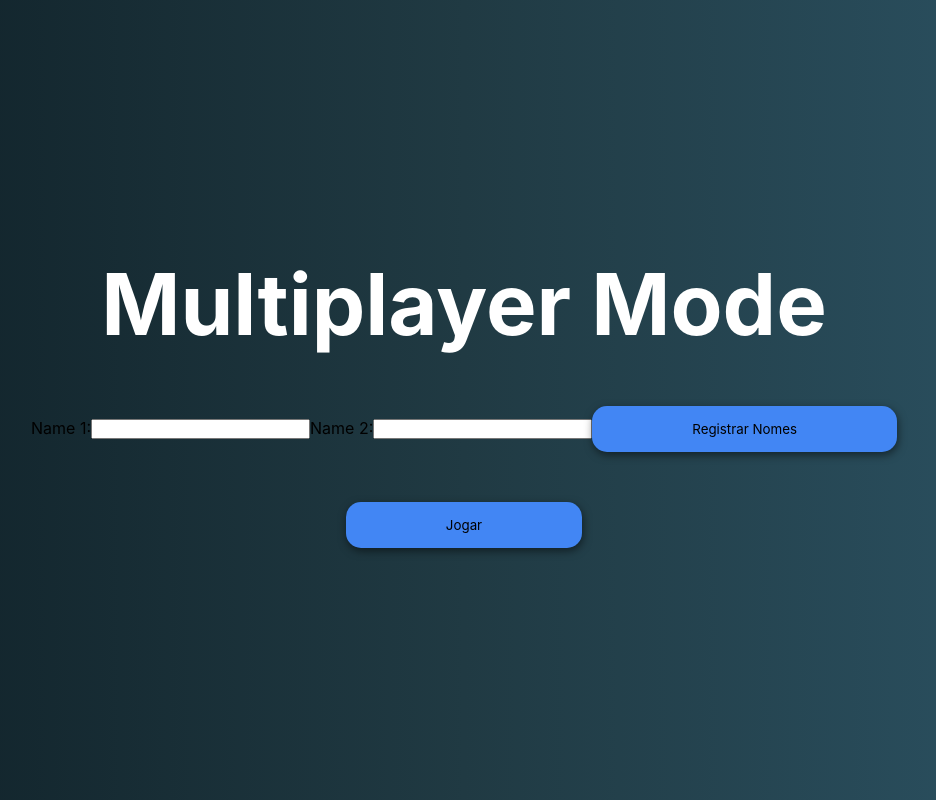
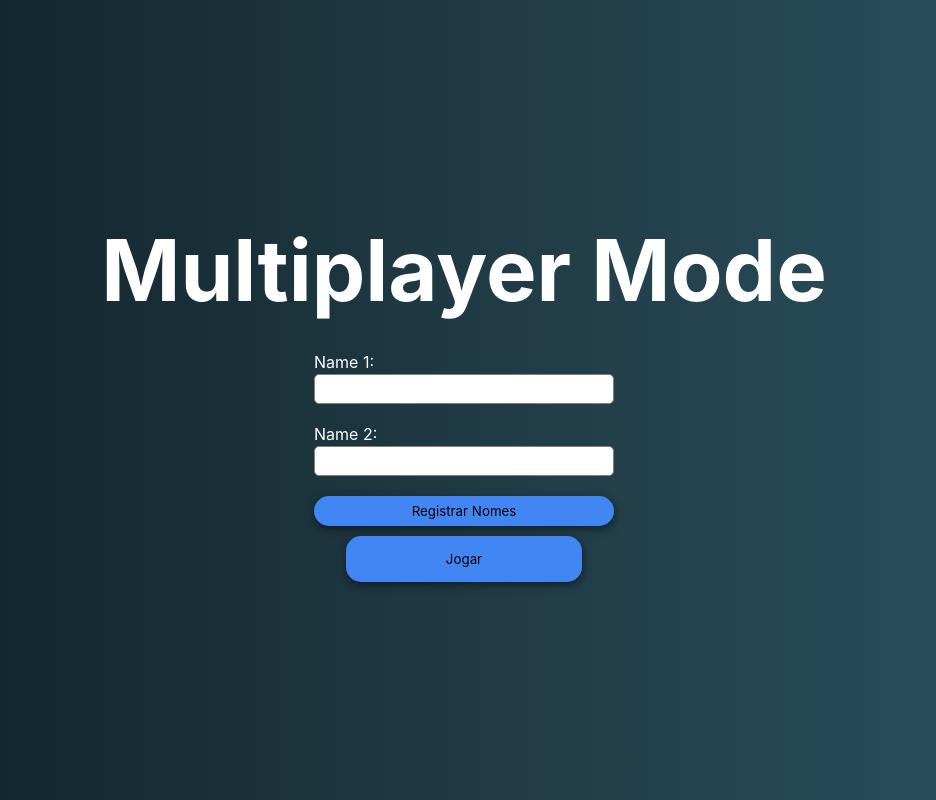
Before and after one commit to italoCesarSilvaOliveira/project_react, a React (Create React App) app: page /Users in a window 1280 px wide. Shown: the whole page, without its empty margins (176-1112 px from the left). Built offline with nearby package versions, Linux system fonts and the light colour scheme.

Commit message:
Tentativa | Compartilhar Variável

```diff
--- a/src/components/Board.js
+++ b/src/components/Board.js
@@ -2,7 +2,7 @@ import React from "react";
 import Palito from "../components/Palito";
 
 class Board extends React.Component {
-  constructor() {
+  constructor({name}) {
     super();
     this.tamanhoColunas = [1, 2, 3, 4, 3, 2, 1];
   }
--- a/src/components/Main.js
+++ b/src/components/Main.js
@@ -36,7 +36,7 @@ export const ContainerPage = styled.div`
 
 .button {
   background-color: #4286f4;
-  margin: 50px 0 0;
+  margin: 3 0px 0 0;
   padding: 15px 100px;
   border-radius: 15px;
   border: 0;
--- a/src/components/Registro.js
+++ b/src/components/Registro.js
@@ -1,41 +1,36 @@
 import React, { useState } from "react";
 import { Link } from "react-router-dom";
-import { Formulario } from "./Main.js"
+import { Formulario } from "./Main.js";
+import { RegistroCSS } from "./RegistroCSS";
 
 function Registro() {
+  const [player1, setPlayer1] = useState("");
+  const [player2, setPlayer2] = useState("");
 
-    const [player1, setPlayer1] = useState('');
-    const [player2, setPlayer2] = useState('');
-
-
-    const handleSubmit = event => {
-        alert('A name was submitted: ' + player1 + " and " + player2);
+  const handleSubmit = (event) => {
+    alert("A name was submitted: " + player1 + " and " + player2);
 
     event.preventDefault();
-    }
-
+  };
 
   return (
+    <RegistroCSS>
       <div className="formulario">
-<form onSubmit={handleSubmit}>
-                <label>
+        <form onSubmit={handleSubmit} className="form">
+          <label className="label_">
             Name 1:
             <input type="text" onChange={(e) => setPlayer1(e.target.value)} />
           </label>
-                <label>
+          <label className="label_">
             Name 2:
             <input type="text" onChange={(e) => setPlayer2(e.target.value)} />
           </label>
 
           <input className="button" type="submit" value="Registrar Nomes" />
-
         </form>
       </div>
-
-
-
+    </RegistroCSS>
   );
-
 }
 
 export default Registro;
--- /dev/null
+++ b/src/components/RegistroCSS.js
@@ -0,0 +1,36 @@
+import styled from "styled-components";
+
+export const Formulario = styled.div``;
+
+export const RegistroCSS = styled.div`
+  .form {
+    display: flex;
+    flex-direction: column;
+    gap: 20px;
+    margin-top: 30px;
+    justify-content: center;
+    align-items: center;
+  }
+
+  .label_{
+    display: flex;
+    flex-direction: column;
+    gap: 2px;
+    color: white;
+  }
+
+  input {
+    border-radius: 5px;
+    border: 1px solid gray;
+    height: 30px;
+    width: 300px;
+  }
+
+  .button {
+    display: flex;
+    align-itens: center;
+    justify-content: center;
+    padding: 0 40px 0;
+    margin-bottom: 10px;
+  }
+`;
--- /dev/null
+++ b/src/components/Titulo.js
@@ -0,0 +1,9 @@
+import React from "react";
+
+function Titulo({name}) {
+  return (
+    <h1 className="title">Vez de {name} </h1>
+  )
+}
+
+export default Titulo;
--- a/src/pages/Main/index.js
+++ b/src/pages/Main/index.js
@@ -2,12 +2,13 @@ import React from "react";
 import { ContainerPage } from "../../components/Main.js"
 import Board from "../../components/Board";
 import Registro from "../../components/Registro.js";
+import Titulo from "../../components/Titulo.js";
 
 const Page = () => {
 	return (
 		<ContainerPage>
 			<div className="container">
-				<h1 className="title">Vez de {} </h1>
+				<Titulo />
 				<Board />
 			</div>
 		</ContainerPage>
```
Lines whose indentation alone changed are shown as unchanged.
